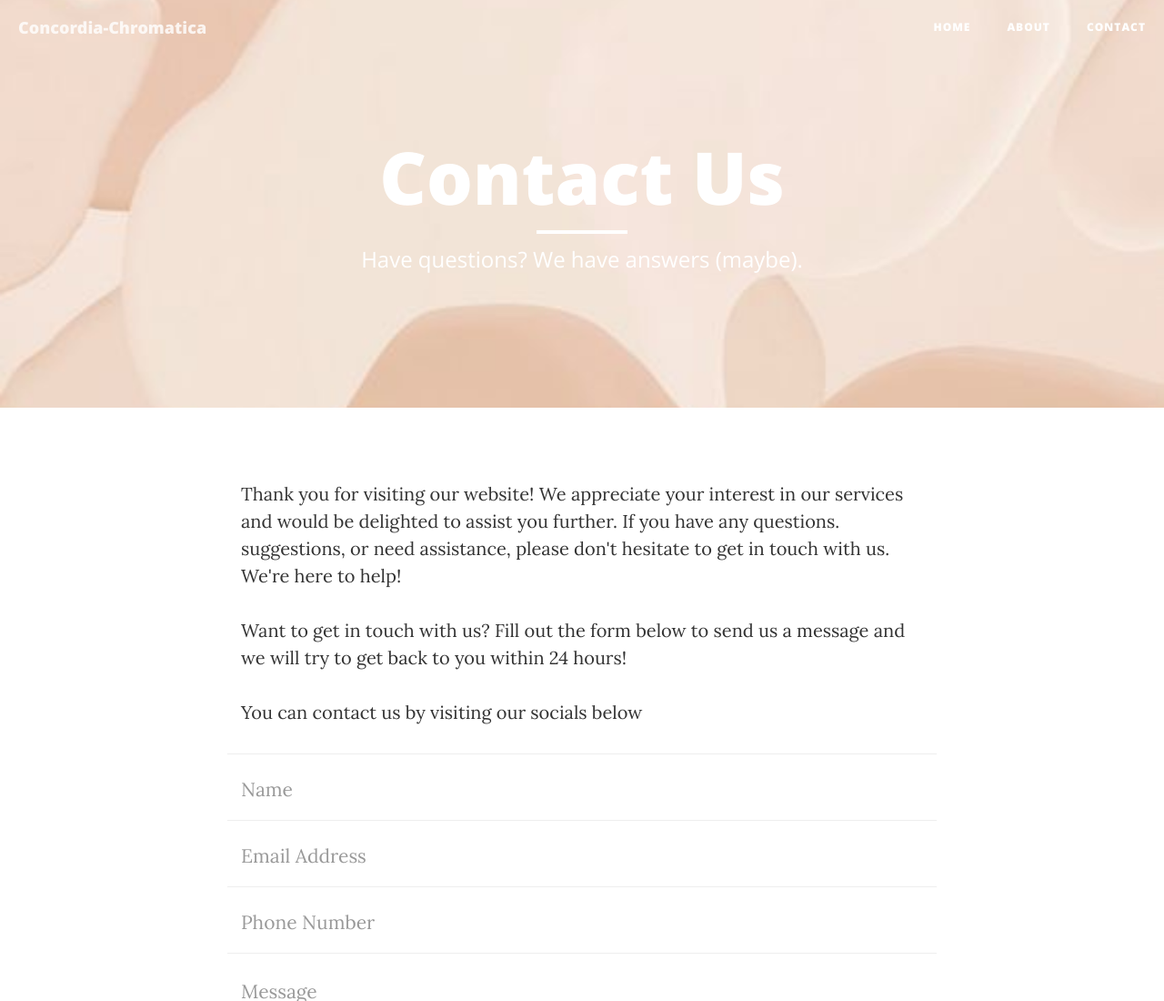
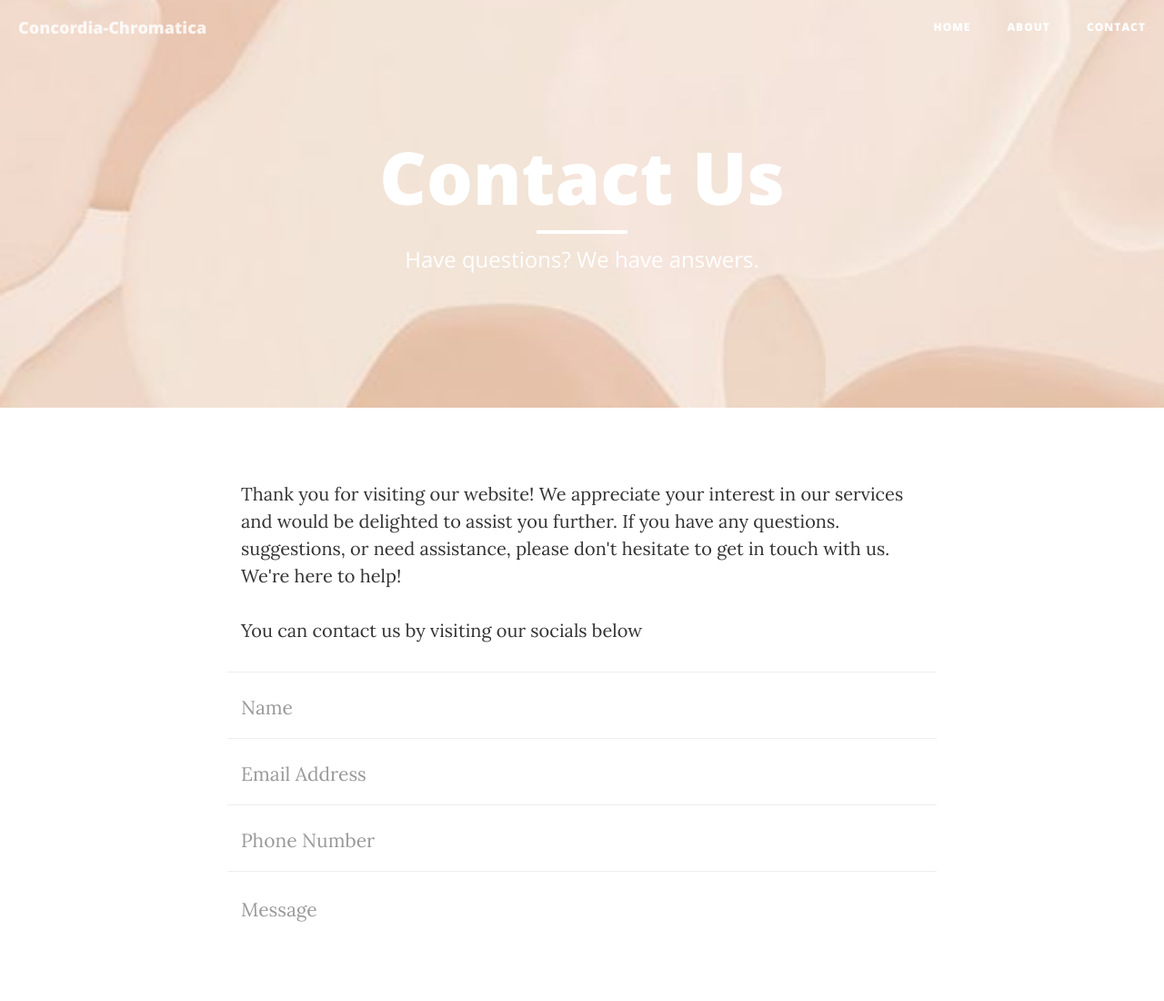
Before and after one commit to Wh4t-20/concordia-chromatica, a website: page contact.html in a window 1280 px wide. Shown: the top 1100 px of the page at 91% size. Drawn offline with nearby package versions, Linux system fonts and the light colour scheme.

Commit message:
Update contact.html

```diff
--- a/contact.html
+++ b/contact.html
@@ -75,7 +75,7 @@
                     <div class="page-heading">
                         <h1>Contact Us</h1>
                         <hr class="small">
-                        <span class="subheading">Have questions? We have answers (maybe).</span>
+                        <span class="subheading">Have questions? We have answers.</span>
                     </div>
                 </div>
             </div>
@@ -87,8 +87,6 @@
         <div class="row">
             <div class="col-lg-8 col-lg-offset-2 col-md-10 col-md-offset-1">
   <p>Thank you for visiting our website! We appreciate your interest in our services and would be delighted to assist you further. If you have any questions. suggestions, or need assistance, please don't hesitate to get in touch with us. We're here to help!</p>
-
- <p>Want to get in touch with us? Fill out the form below to send us a message and we will try to get back to you within 24 hours!</p>
 
 
 <p>You can contact us by visiting our socials below</p>
```
